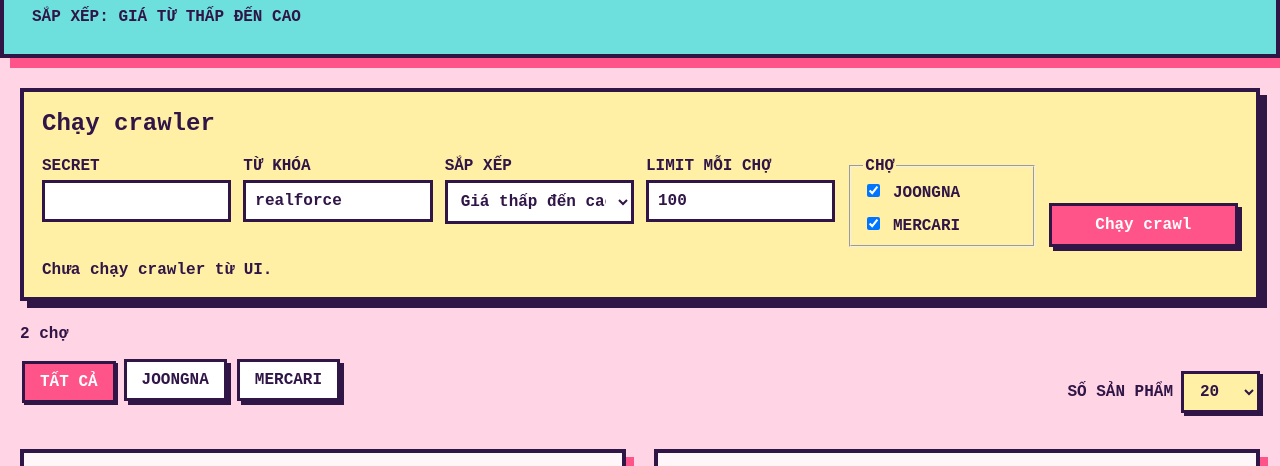
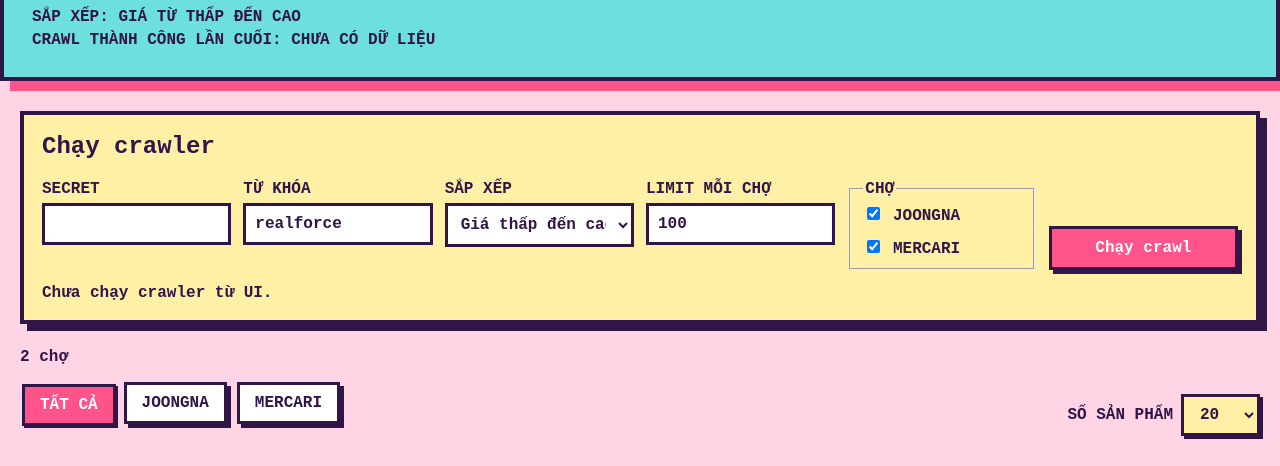
Before and after one commit to hngovan/market-crawler, a website: page index.html in a window 1280 px wide. Shown: the part 133-599 px from the top of the page. Drawn offline with Linux system fonts and the light colour scheme; some packages are replaced by stand-ins of ours; a script that the page names is missing.

Commit message:
feat: improve crawler UI and Vercel deployment

```diff
--- a/index.html
+++ b/index.html
@@ -248,6 +248,7 @@
       <h1>Multi-Market Crawling</h1>
       <p id="header-keyword">Từ khóa: realforce</p>
       <p id="header-sort">Sắp xếp: giá từ thấp đến cao</p>
+      <p id="header-crawled-at">Crawl thành công lần cuối: chưa có dữ liệu</p>
     </header>
     <main>
       <section class="crawl-panel">
@@ -308,6 +309,7 @@
       const crawlSubmit = document.querySelector("#crawl-submit");
       const headerKeyword = document.querySelector("#header-keyword");
       const headerSort = document.querySelector("#header-sort");
+      const headerCrawledAt = document.querySelector("#header-crawled-at");
       const crawlSessionKey = "market-crawl-active-job";
       const marketState = new Map();
       let pageSize = 20;
@@ -418,8 +420,20 @@
       function renderCrawlMetadata(markets) {
         const keywords = [...new Set(markets.map((market) => market.crawl?.keyword).filter(Boolean))];
         const sorts = [...new Set(markets.map((market) => market.crawl?.sort).filter(Boolean))];
+        const successfulCrawlTimes = markets
+          .filter((market) => market.status === "success" && market.crawl?.crawledAt)
+          .map((market) => new Date(market.crawl.crawledAt))
+          .filter((date) => !Number.isNaN(date.getTime()));
+        const latestCrawl = successfulCrawlTimes.sort((a, b) => b - a)[0];
         headerKeyword.textContent = `Từ khóa: ${keywords.length === 1 ? keywords[0] : keywords.length ? "nhiều từ khóa" : "realforce"}`;
         headerSort.textContent = `Sắp xếp: ${sorts.length === 1 ? sortLabels[sorts[0]] : sorts.length ? "nhiều kiểu sắp xếp" : sortLabels["price-asc"]}`;
+        headerCrawledAt.textContent = `Crawl thành công lần cuối: ${latestCrawl
+          ? new Intl.DateTimeFormat("vi-VN", {
+            dateStyle: "medium",
+            timeStyle: "medium",
+            timeZone: "Asia/Ho_Chi_Minh",
+          }).format(latestCrawl)
+          : "chưa có dữ liệu"}`;
       }
 
       function renderMarket(market, products) {
--- a/scripts/verify-retro-viewer.js
+++ b/scripts/verify-retro-viewer.js
@@ -20,6 +20,7 @@ const initial = await page.evaluate(() => {
   return {
     title: document.querySelector("h1")?.textContent,
     headerText: document.querySelector("header")?.innerText,
+    crawledAtText: document.querySelector("#header-crawled-at")?.textContent,
     filterCount: document.querySelectorAll(".market-filter").length,
     visibleMarkets: document.querySelectorAll(".market:not([hidden])").length,
     cardBorder: cardStyle.borderTopWidth,
@@ -86,6 +87,7 @@ if (
   initial.title !== "Multi-Market Crawling" ||
   !initial.headerText.toLowerCase().includes("từ khóa: realforce") ||
   !initial.headerText.toLowerCase().includes("sắp xếp:") ||
+  !initial.crawledAtText.toLowerCase().includes("crawl thành công lần cuối:") ||
   initial.filterCount !== 3 ||
   initial.visibleMarkets !== 2 ||
   initial.contentDisplay !== "flex" ||
```
